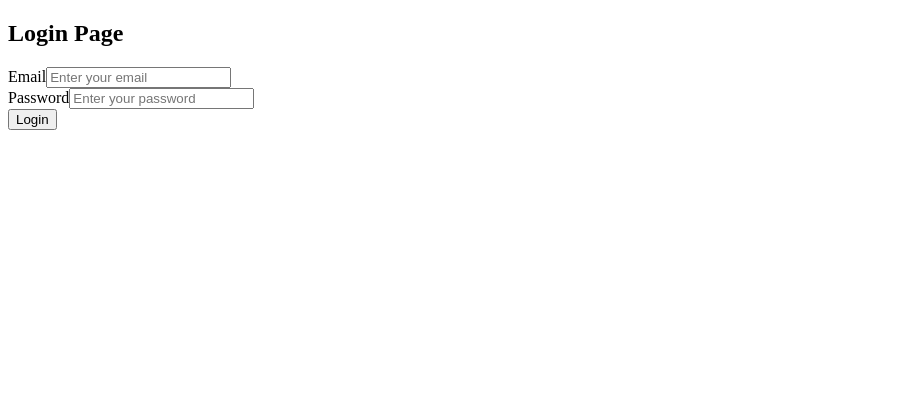
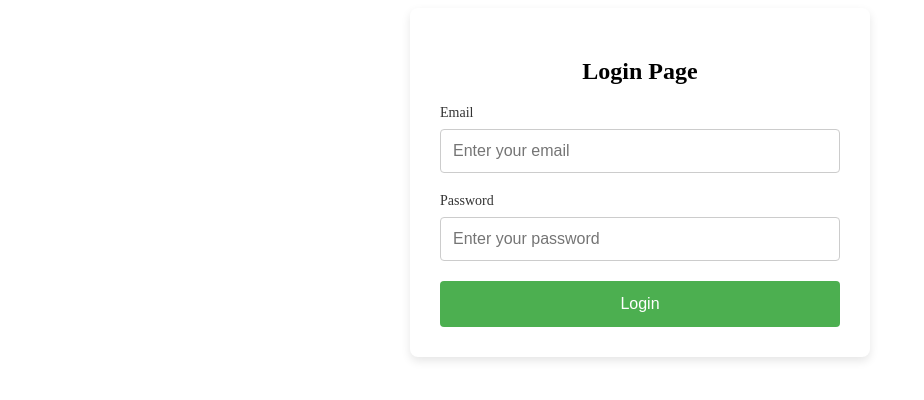
Before and after one commit to Balachandarcse/MERN_INTERN, a React (Vite) app in the folder frontend/: page /login in a window 1280 px wide. Shown: the top 400 px of the page, without its empty margins (0-924 px from the left). Built offline with nearby package versions, Linux system fonts and the light colour scheme.

Commit message:
imported css for SignUp page and login page

```diff
--- a/frontend/src/components/functionalComponents/login.jsx
+++ b/frontend/src/components/functionalComponents/login.jsx
@@ -1,7 +1,7 @@
 import { useState } from "react";
 import axios from "axios";
 import { useNavigate } from "react-router-dom";
-
+import "../../css/signUp.css"
 const Login = () => {
     const [email, setEmail] = useState("");
     const [password, setPassword] = useState("");
@@ -23,7 +23,7 @@ const Login = () => {
     };
 
     return (
-        <div className="login">
+        <div className="signup">
             <h2>Login Page</h2>
             <form onSubmit={handleSubmit}>
                 <div className="input">
@@ -46,7 +46,7 @@ const Login = () => {
                         required
                     />
                 </div>
-                <button type="submit">Login</button>
+                <button type="submit" className="btn">Login</button>
             </form>
         </div>
     );
--- a/frontend/src/components/functionalComponents/signUp.jsx
+++ b/frontend/src/components/functionalComponents/signUp.jsx
@@ -1,6 +1,7 @@
 import { useState } from "react"
 import axios from 'axios'
 import { Link, useNavigate } from "react-router-dom";
+import "../../css/signUp.css"
 const Signup=()=>{
     const [firstname,setFirstname]=useState("");
     const [lastname,setLastname]=useState("");
@@ -45,7 +46,7 @@ const Signup=()=>{
                     <label htmlFor="password">Password</label>
                     <input type="password" name="password"onChange={(event)=>setPassword(event.target.value)} placeholder="enter your password" required/>
                 </div>
-                <button>Submit</button>
+                <button className="btn">Submit</button>
             </form>
             <Link to="/login">already have a account?</Link>
 
```
